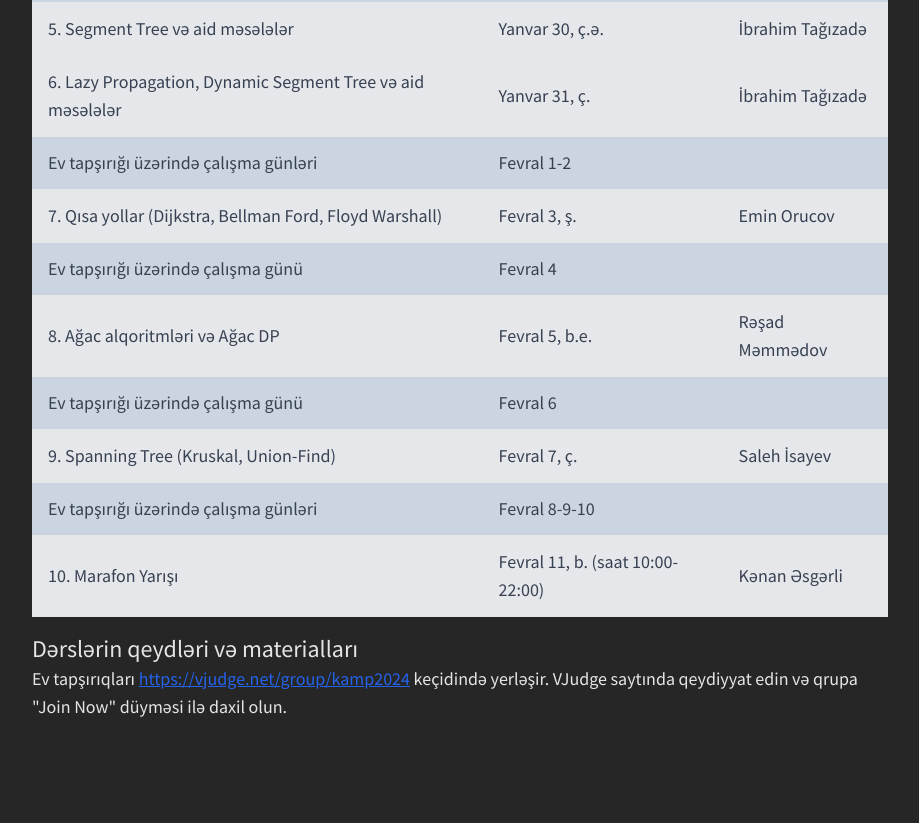
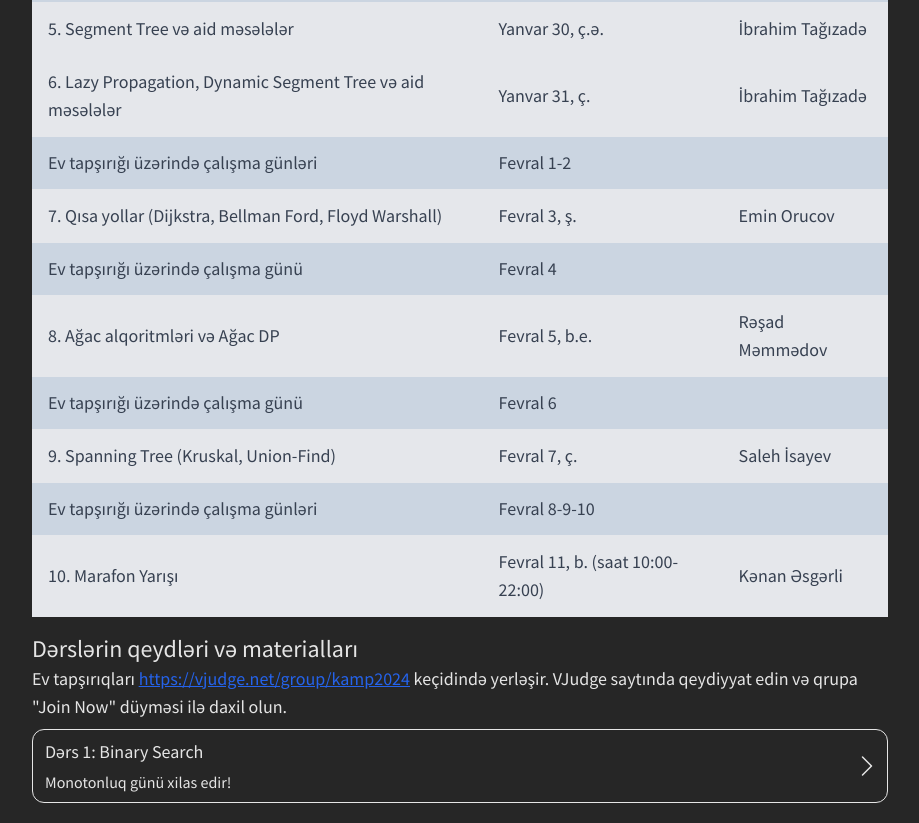
Before and after one commit to tedbilik/tedbilik.github.io, a website: page kamp2024/index.html in a window 1280 px wide. Shown: the part 1474-2297 px from the top of the page, without its empty margins (180-1099 px from the left). Before the commit the page ends 2215 px from the top, so only its background shows below. Drawn offline with Linux system fonts and the light colour scheme.

Commit message:
Add binary search to the list

```diff
--- a/kamp2024/index.html
+++ b/kamp2024/index.html
@@ -31,11 +31,13 @@
         <div>
           <p>
             Bu kampın mövzuları <a href="/kamp">Qış Kampı 2023</a>-də keçilən dərslərin davamıdır. Odur ki, ilk olaraq o
-            kampın mövzularını oxumağınız, yaxud yada salmağınız mütləqdir. Bu kamp isə RFO-nun final mərhələsində medala
+            kampın mövzularını oxumağınız, yaxud yada salmağınız mütləqdir. Bu kamp isə RFO-nun final mərhələsində
+            medala
             iddiaçılar üçün nəzərdə tutulmuşdur. Uğurlar arzu edirik!
           </p>
           <p>Dərslər saat 18:00-da <a href="#schedule">cədvəldə</a> yazılmış tarixlərdə olacaqdır.</p>
-          <p>Dərslər üçün Zoom linki: <a href="https://mit.zoom.us/j/96754793263" target="_blank" rel="noopener noreferrer">https://mit.zoom.us/j/96754793263</a> </p>
+          <p>Dərslər üçün Zoom linki: <a href="https://mit.zoom.us/j/96754793263" target="_blank"
+              rel="noopener noreferrer">https://mit.zoom.us/j/96754793263</a> </p>
         </div>
       </div>
     </section>
@@ -73,7 +75,8 @@
         dərslər çox intensiv və sürətli proqram ilə keçiləcək, amma bütün
         dərslərin videoları və onlar üçün qeydlər buraya
         yerləşdiriləcək.
-        Hər dərsin ev tapşırıqları olacaq və bu tapşırıqların həlli uyğun dərsdən 1 həftə sonra kod şəklində paylaşılacaq.
+        Hər dərsin ev tapşırıqları olacaq və bu tapşırıqların həlli uyğun dərsdən 1 həftə sonra kod şəklində
+        paylaşılacaq.
       </p>
     </section>
     <section class="mt-4">
@@ -101,9 +104,14 @@
     </section>
     <section class="mt-4" id="classes">
       <h2 class="text-2xl">Dərslərin qeydləri və materialları</h2>
-      <p>Ev tapşırıqları <a href="https://vjudge.net/group/kamp2024" target="_blank" rel="noopener noreferrer">https://vjudge.net/group/kamp2024</a> keçidində yerləşir. VJudge saytında qeydiyyat edin və qrupa "Join Now" düyməsi ilə daxil olun.</p>
+      <p>Ev tapşırıqları <a href="https://vjudge.net/group/kamp2024" target="_blank"
+          rel="noopener noreferrer">https://vjudge.net/group/kamp2024</a> keçidində yerləşir. VJudge saytında qeydiyyat
+        edin və qrupa "Join Now" düyməsi ilə daxil olun.</p>
+      <div id="lessons" class="mt-2">
 
+      </div>
     </section>
+
   </main>
 </body>
 
@@ -130,6 +138,28 @@
     { label: '10. Marafon Yarışı', date: 'Fevral 11, b. (saat 10:00-22:00)', teacher: 'Kənan Əsgərli' },
   ];
 
+  const lessons = [
+    {url: 'binarysearch', name: 'Dərs 1: Binary Search', description: "Monotonluq günü xilas edir!"}
+  ];
+
+  const lessonTemplate = (url, name, description) => `
+    <a href="${url}" class="text-inherit no-underline">
+      <article
+        class="border border-neutral-200 rounded-xl px-3 py-2 flex gap-3 hover:bg-neutral-900 hover:cursor-pointer">
+        <div class="flex flex-col gap-1">
+          <span>${name}</span>
+          <span class="text-base">${description}</span>
+        </div>
+        <div class="ml-auto flex items-center scale-150">
+          <svg xmlns="http://www.w3.org/2000/svg" width="16" height="16" fill="currentColor"
+            class="bi bi-chevron-right" viewBox="0 0 16 16">
+            <path fill-rule="evenodd"
+              d="M4.646 1.646a.5.5 0 0 1 .708 0l6 6a.5.5 0 0 1 0 .708l-6 6a.5.5 0 0 1-.708-.708L10.293 8 4.646 2.354a.5.5 0 0 1 0-.708z" />
+          </svg>
+        </div>
+      </article>
+    </a>
+  `;
 
   document.querySelector("#schedule").innerHTML = schedule.map(({ label, date, teacher }) => `
     <tr class="border-b ${teacher ? 'bg-gray-200' : ''}">
@@ -138,4 +168,6 @@
       <td class="text-left py-3 px-4">${teacher}</td>
     </tr>
   `).join('');
+
+  document.querySelector("#lessons").innerHTML = lessons.map(lesson => lessonTemplate(lesson.url, lesson.name, lesson.description)).join('');
 </script>
```
